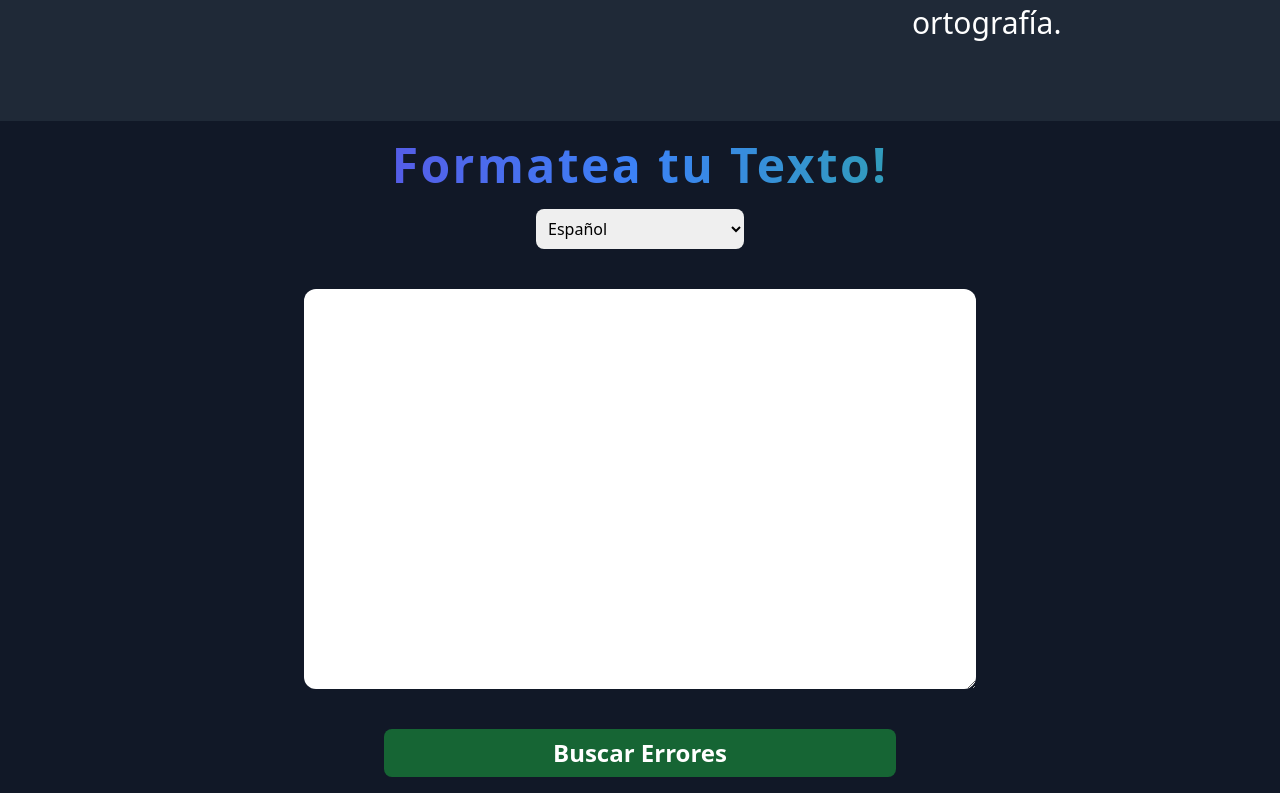
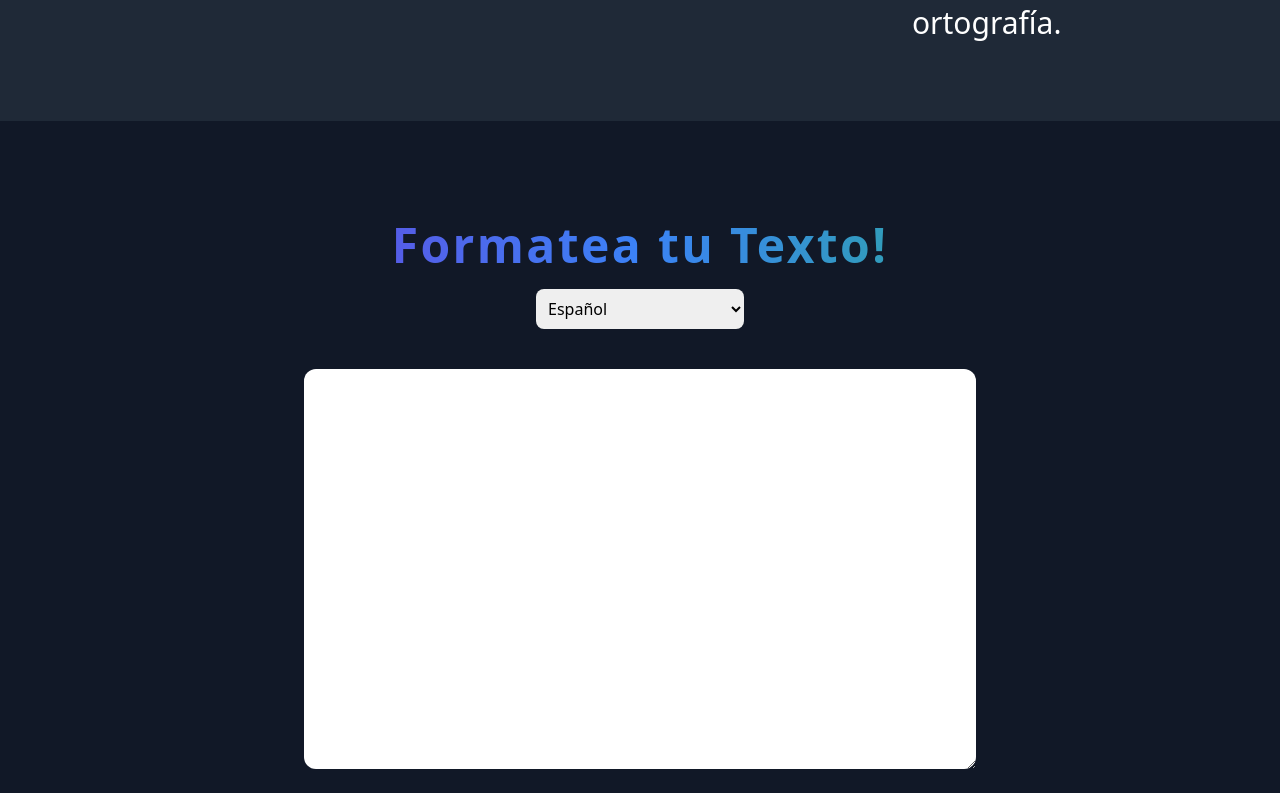
Before and after one commit to JoseAl05/text-converter, a Next.js app: page / in a window 1280 px wide. Shown: the part 1947-2740 px from the top of the page. Built offline with nearby package versions, Linux system fonts and the light colour scheme.

Commit message:
minor style change to loader and grammar component

```diff
--- a/app/components/Grammar.tsx
+++ b/app/components/Grammar.tsx
@@ -56,7 +56,7 @@ const Grammar = () => {
     if (ready) {
         return (
             <>
-                <form onSubmit={checkGrammar} className='bg-gray-900 flex flex-col'>
+                <form onSubmit={checkGrammar} className='bg-gray-900 flex flex-col py-20'>
                     <h1
                         className=
                         {`text-5xl text-center text-transparent font-bold tracking-wider
@@ -103,7 +103,7 @@ const Grammar = () => {
 
     return (
         <>
-            <form onSubmit={checkGrammar} className='bg-gray-900 flex flex-col'>
+            <form onSubmit={checkGrammar} className='bg-gray-900 flex flex-col py-20'>
                 <h1
                     className=
                     {`text-5xl text-center text-transparent font-bold tracking-wider
--- a/app/components/Loader.tsx
+++ b/app/components/Loader.tsx
@@ -1,7 +1,6 @@
 const Loader = () => {
     return (
-
-            <div className='bg-gray-900 flex flex-col items-center h-[50vh]'>
+            <div className='bg-transparent flex flex-col items-center h-[50vh]'>
                 <div className="pt-40" role="status">
                     <svg aria-hidden="true" className="inline-block w-20 h-20 mr-2 text-gray-200 animate-spin fill-green-500" viewBox="0 0 100 101" fill="none" xmlns="http://www.w3.org/2000/svg">
                         <path d="M100 50.5908C100 78.2051 77.6142 100.591 50 100.591C22.3858 100.591 0 78.2051 0 50.5908C0 22.9766 22.3858 0.59082 50 0.59082C77.6142 0.59082 100 22.9766 100 50.5908ZM9.08144 50.5908C9.08144 73.1895 27.4013 91.5094 50 91.5094C72.5987 91.5094 90.9186 73.1895 90.9186 50.5908C90.9186 27.9921 72.5987 9.67226 50 9.67226C27.4013 9.67226 9.08144 27.9921 9.08144 50.5908Z" fill="currentColor" />
```
